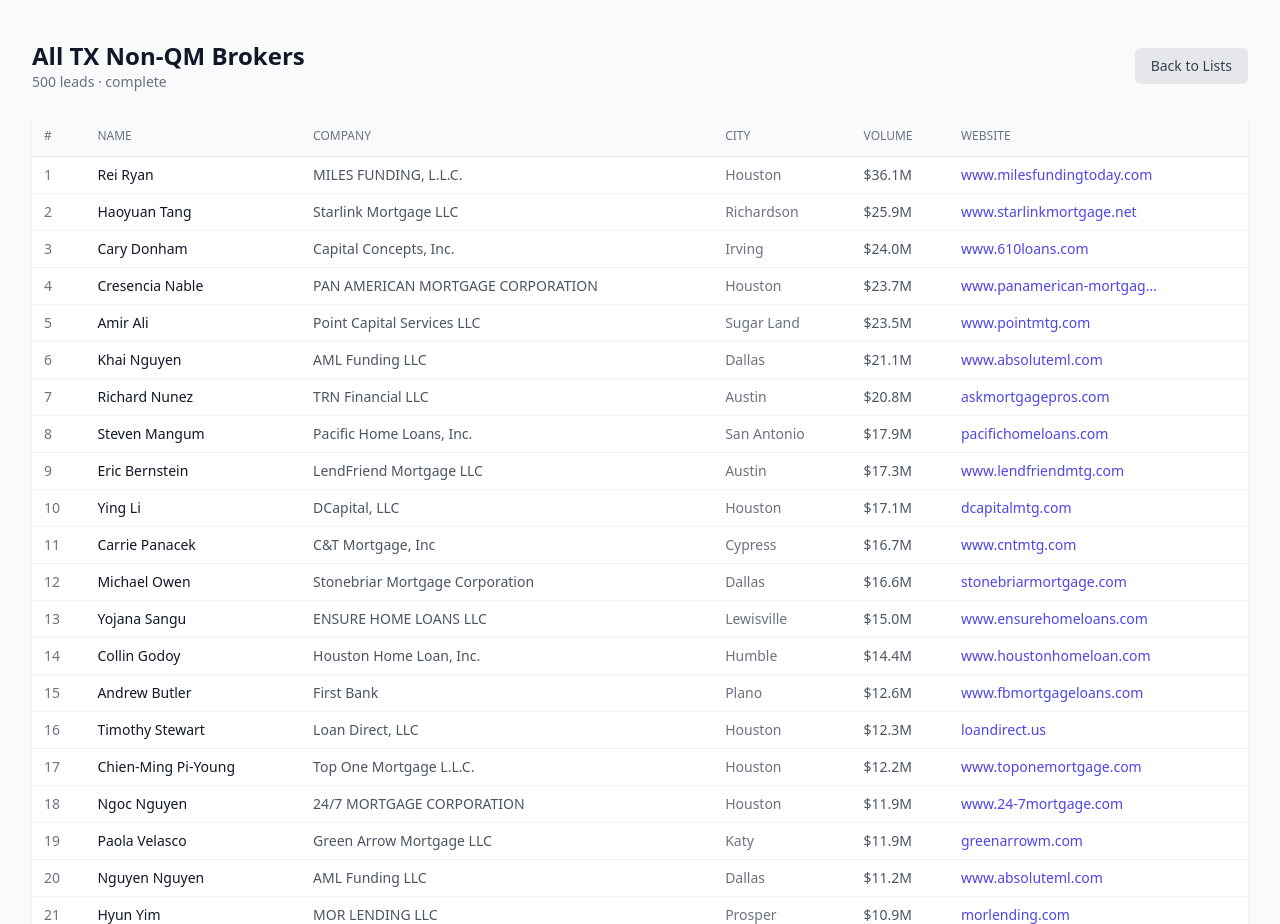
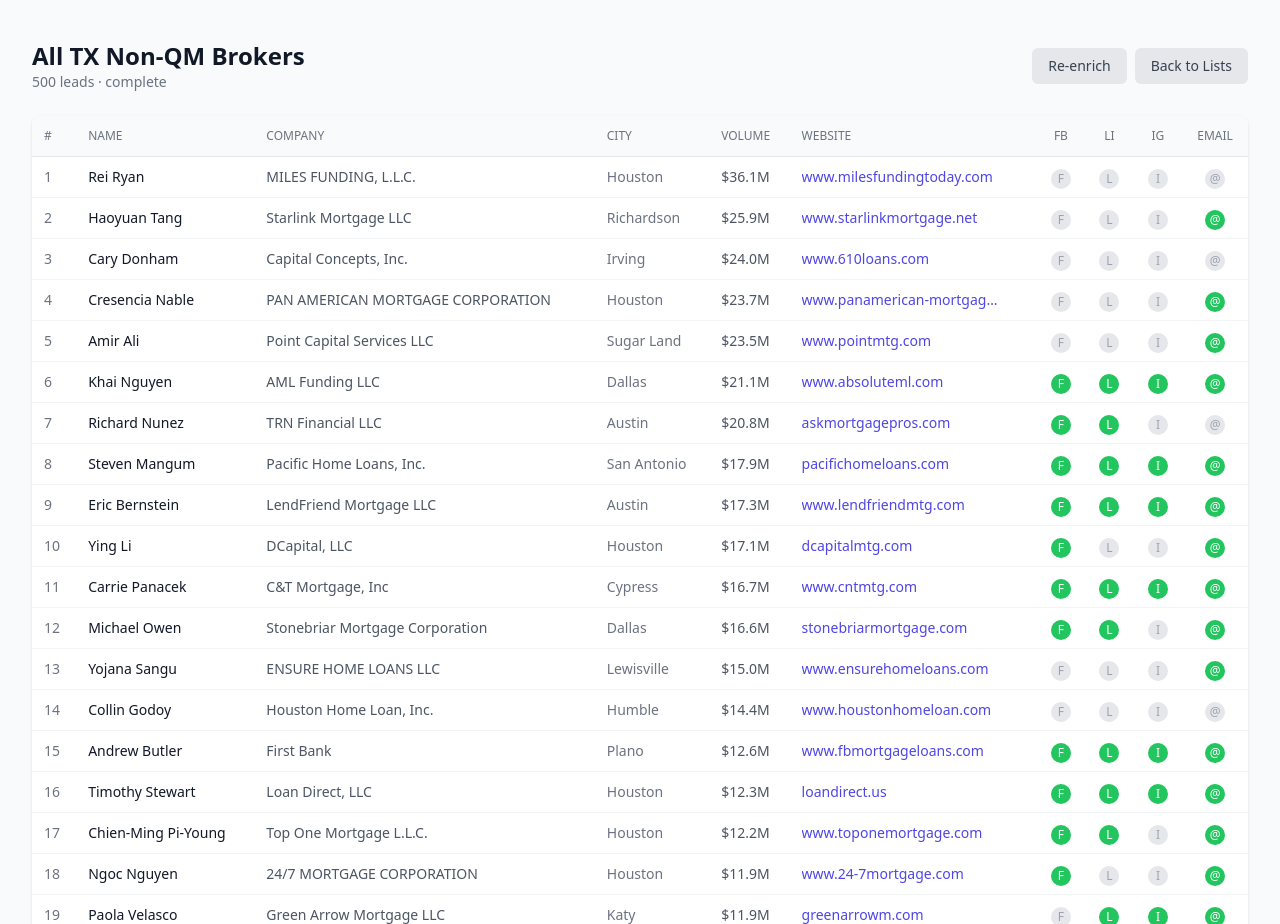
Before and after one commit to ptolomea9/jerry_nonqm, a Flask app: page /lists/1 in a window 1280 px wide. Shown: the part 64-988 px from the top of the page. Run offline with Flask 3, Linux system fonts and the light colour scheme; data comes from the database, SQL or seed files in the repository; some libraries are stand-ins or nearby versions.

Commit message:
Surface enrichment pipeline in Dashboard and Lists UI
- Add inline Enrich buttons on lists index for none/error status
- Show enrichment status badges (with animated spinner) on dashboard
- Add social/email columns (FB, LI, IG, Email) to list detail table
- Allow re-enrichment for error and complete lists
- Show error banner with retry prompt on failed enrichments

Co-Authored-By: Claude Opus 4.6 <noreply@anthropic.com>

```diff
--- a/routes/lists.py
+++ b/routes/lists.py
@@ -134,6 +134,11 @@ def enrich(list_id):
         flash("List not found", "error")
         return redirect(url_for("lists.index"))
 
+    # Allow enrichment for 'none', 'error', and 'complete' (re-enrich)
+    if lst["enrichment_status"] not in ("none", "error", "complete"):
+        flash("Enrichment is already in progress", "info")
+        return redirect(url_for("lists.detail", list_id=list_id))
+
     db = get_db()
     db.execute("UPDATE lists SET enrichment_status = 'enriching_urls' WHERE id = ?", (list_id,))
     db.commit()
--- a/templates/lists/detail.html
+++ b/templates/lists/detail.html
@@ -8,10 +8,16 @@
         <p class="text-sm text-gray-500">{{ lst.row_count }} leads &middot; {{ lst.enrichment_status }}</p>
     </div>
     <div class="flex gap-2">
-        {% if lst.enrichment_status == 'none' %}
+        {% if lst.enrichment_status in ('none', 'error') %}
         <form method="post" action="{{ url_for('lists.enrich', list_id=lst.id) }}">
             <button type="submit" class="rounded-md bg-green-600 px-4 py-2 text-sm font-medium text-white hover:bg-green-500">
-                Enrich Data
+                {% if lst.enrichment_status == 'error' %}Retry Enrichment{% else %}Enrich Data{% endif %}
+            </button>
+        </form>
+        {% elif lst.enrichment_status == 'complete' %}
+        <form method="post" action="{{ url_for('lists.enrich', list_id=lst.id) }}">
+            <button type="submit" class="rounded-md bg-gray-200 px-4 py-2 text-sm font-medium text-gray-700 hover:bg-gray-300">
+                Re-enrich
             </button>
         </form>
         {% endif %}
@@ -22,7 +28,12 @@
 </div>
 
 <!-- Enrichment status bar -->
-{% if lst.enrichment_status not in ('none', 'complete') %}
+{% if lst.enrichment_status == 'error' %}
+<div class="mb-6 rounded-lg bg-red-50 p-4 border border-red-200">
+    <p class="text-sm font-medium text-red-800">Enrichment failed. Click "Retry Enrichment" to try again.</p>
+</div>
+{% endif %}
+{% if lst.enrichment_status not in ('none', 'complete', 'error') %}
 <div id="enrichment-bar" class="mb-6 rounded-lg bg-yellow-50 p-4 border border-yellow-200">
     <div class="flex items-center justify-between mb-2">
         <p class="text-sm font-medium text-yellow-800">Enrichment in progress: <span id="enrich-status">{{ lst.enrichment_status }}</span></p>
@@ -45,6 +56,10 @@
                 <th class="px-3 py-3 text-left text-xs font-medium text-gray-500 uppercase">City</th>
                 <th class="px-3 py-3 text-left text-xs font-medium text-gray-500 uppercase">Volume</th>
                 <th class="px-3 py-3 text-left text-xs font-medium text-gray-500 uppercase">Website</th>
+                <th class="px-3 py-3 text-center text-xs font-medium text-gray-500 uppercase">FB</th>
+                <th class="px-3 py-3 text-center text-xs font-medium text-gray-500 uppercase">LI</th>
+                <th class="px-3 py-3 text-center text-xs font-medium text-gray-500 uppercase">IG</th>
+                <th class="px-3 py-3 text-center text-xs font-medium text-gray-500 uppercase">Email</th>
             </tr>
         </thead>
         <tbody class="divide-y divide-gray-100">
@@ -64,6 +79,34 @@
                     <span class="text-gray-400">--</span>
                     {% endif %}
                 </td>
+                <td class="px-3 py-2 text-center">
+                    {% if lead.facebook %}
+                    <a href="{{ lead.facebook }}" target="_blank" class="inline-block h-5 w-5 rounded-full bg-green-500 text-white text-xs leading-5" title="{{ lead.facebook }}">F</a>
+                    {% else %}
+                    <span class="inline-block h-5 w-5 rounded-full bg-gray-200 text-gray-400 text-xs leading-5">F</span>
+                    {% endif %}
+                </td>
+                <td class="px-3 py-2 text-center">
+                    {% if lead.linkedin %}
+                    <a href="{{ lead.linkedin }}" target="_blank" class="inline-block h-5 w-5 rounded-full bg-green-500 text-white text-xs leading-5" title="{{ lead.linkedin }}">L</a>
+                    {% else %}
+                    <span class="inline-block h-5 w-5 rounded-full bg-gray-200 text-gray-400 text-xs leading-5">L</span>
+                    {% endif %}
+                </td>
+                <td class="px-3 py-2 text-center">
+                    {% if lead.instagram %}
+                    <a href="{{ lead.instagram }}" target="_blank" class="inline-block h-5 w-5 rounded-full bg-green-500 text-white text-xs leading-5" title="{{ lead.instagram }}">I</a>
+                    {% else %}
+                    <span class="inline-block h-5 w-5 rounded-full bg-gray-200 text-gray-400 text-xs leading-5">I</span>
+                    {% endif %}
+                </td>
+                <td class="px-3 py-2 text-center">
+                    {% if lead.email %}
+                    <a href="mailto:{{ lead.email }}" class="inline-block h-5 w-5 rounded-full bg-green-500 text-white text-xs leading-5" title="{{ lead.email }}">@</a>
+                    {% else %}
+                    <span class="inline-block h-5 w-5 rounded-full bg-gray-200 text-gray-400 text-xs leading-5">@</span>
+                    {% endif %}
+                </td>
             </tr>
             {% endfor %}
         </tbody>
@@ -77,7 +120,7 @@
 {% endblock %}
 
 {% block scripts %}
-{% if lst.enrichment_status not in ('none', 'complete') %}
+{% if lst.enrichment_status not in ('none', 'complete', 'error') %}
 <script>
 (function() {
     function poll() {
```
Also changed, not shown: templates/dashboard.html (+16 -2 lines), templates/lists/index.html (+16 -1 lines).
